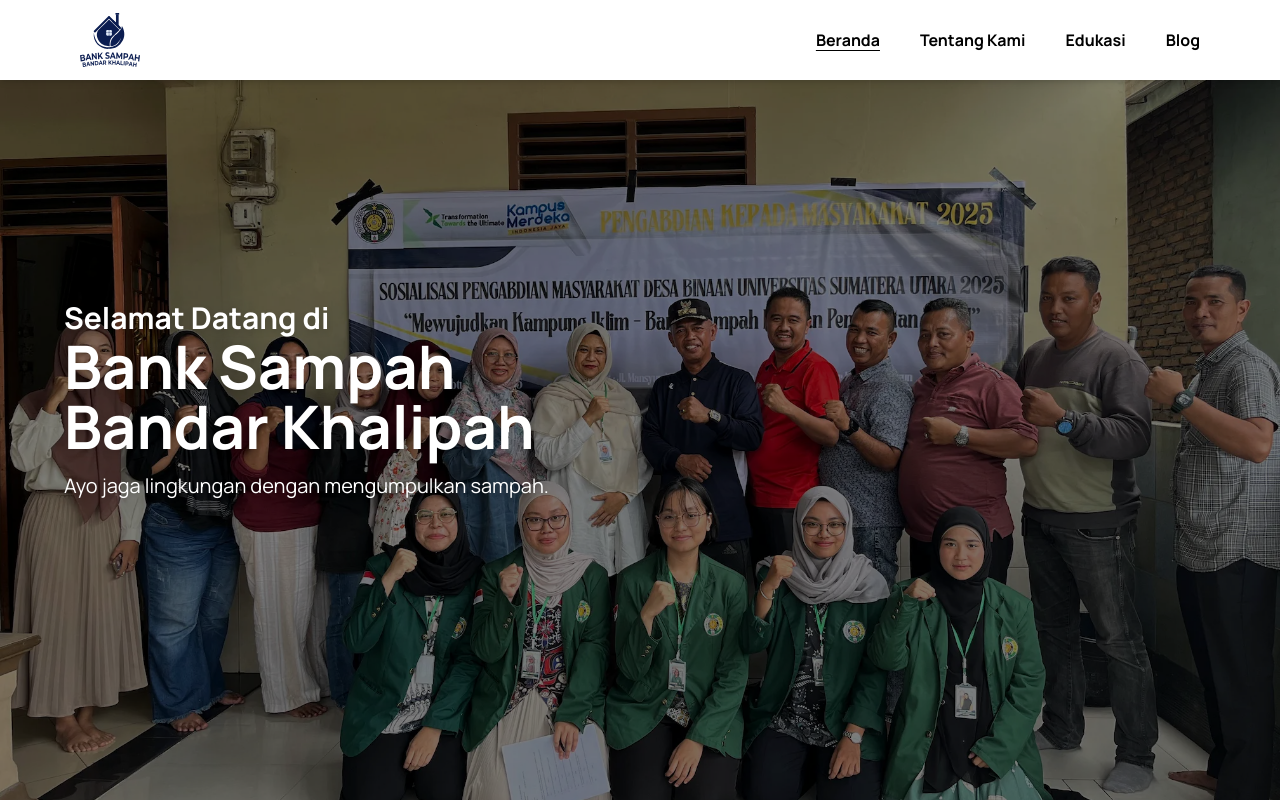
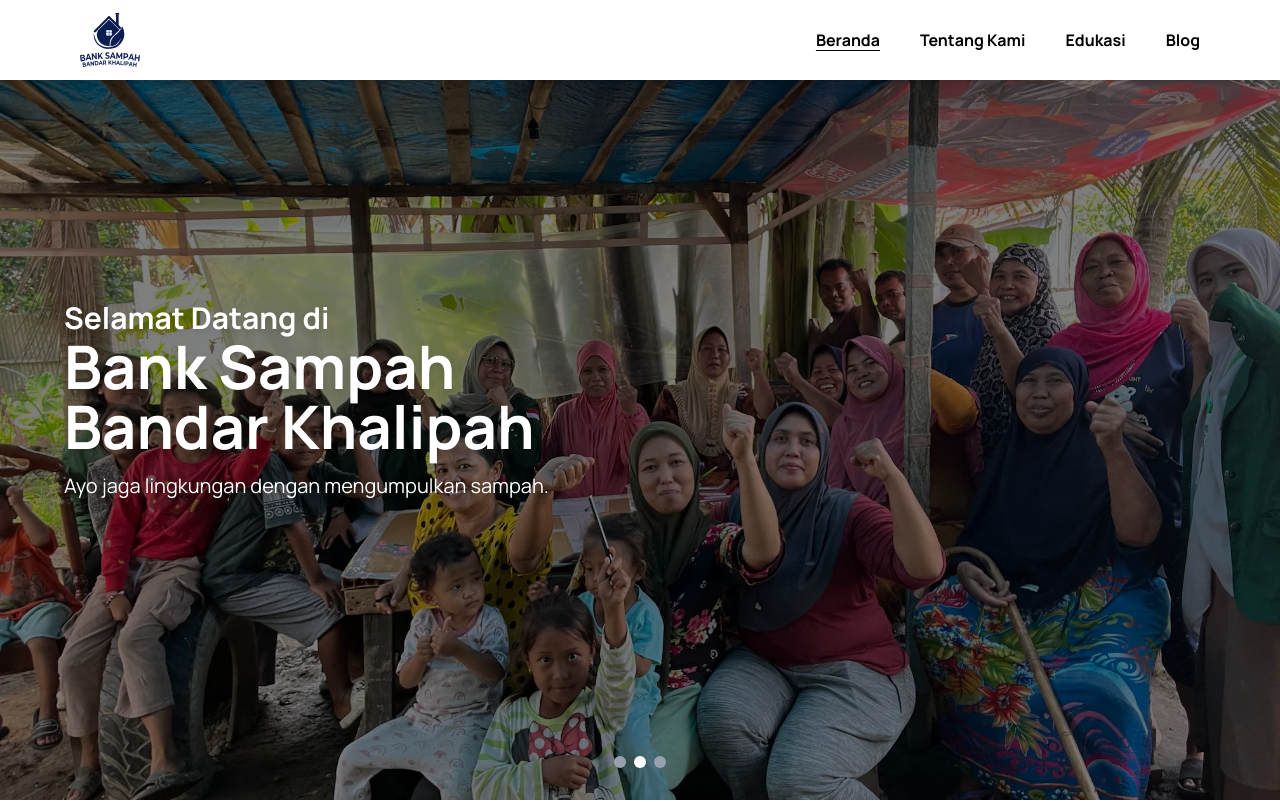
Before and after one commit to Bank-Sampah-Bandar-Khalipah/web-page, a React (Vite) app: page / in a window 1280 px wide. Shown: the top 802 px of the page. Built offline with nearby package versions, Linux system fonts and the light colour scheme.

Commit message:
carousel on home page

```diff
--- a/src/Components/HomePage/HeroHome.jsx
+++ b/src/Components/HomePage/HeroHome.jsx
@@ -1,22 +1,34 @@
-  import HeroImage from '../../assets/images/manfaatpage/bandarkhalipah2.webp'
+import { useEffect, useState } from 'react';
+import HeroImage1 from '../../assets/images/manfaatpage/bandarkhalipah2.webp';
+import HeroImage2 from '../../assets/images/manfaatpage/bandarkhalipah.webp';
+import HeroImage3 from '../../assets/images/partisipasi1.webp';
+
+const images = [HeroImage1, HeroImage2, HeroImage3];
 
 const HeroHome = () => {
+  const [currentIndex, setCurrentIndex] = useState(0);
+
+  // Ubah slide tiap 5 detik
+  useEffect(() => {
+    const interval = setInterval(() => {
+      setCurrentIndex((prev) => (prev + 1) % images.length);
+    }, 5000);
+    return () => clearInterval(interval);
+  }, []);
+
   return (
-    <section className='container mx-auto'>
+    <section className='container mx-auto relative h-[100vh] overflow-hidden'>
+      {/* Background Image */}
       <img
-          src={HeroImage}
-          alt="sampah"
-          className="absolute inset-0 h-full w-full object-cover"
+        src={images[currentIndex]}
+        alt="hero"
+        className="absolute inset-0 h-full w-full object-cover transition-opacity duration-1000"
       />
 
-      <div className="absolute inset-0 bg-black opacity-50"></div>
+      {/* Overlay */}
+      <div className="absolute inset-0 bg-black opacity-50 z-0"></div>
 
-      <div className="relative h-[100vh] w-full overflow-hidden">
-        {/* Gambar Background */}
-
-        {/* Overlay */}
-
-        {/* Teks di atas gambar */}
+      {/* Content */}
       <div className="relative z-10 flex h-full flex-col justify-center text-center md:text-left px-4 md:px-16">
         <h1 className="text-white text-xl md:text-3xl font-bold drop-shadow-md md:w-1/2">
           Selamat Datang di <br /><span className='text-4xl md:text-6xl'>Bank Sampah Bandar Khalipah</span>
@@ -25,9 +37,20 @@
           Ayo jaga lingkungan dengan mengumpulkan sampah.
         </p>
       </div>
+
+      {/* Dot Indicator */}
+      <div className="absolute bottom-8 left-1/2 -translate-x-1/2 flex gap-2 z-10">
+        {images.map((_, index) => (
+          <div
+            key={index}
+            className={`h-3 w-3 rounded-full ${
+              index === currentIndex ? 'bg-white' : 'bg-gray-400'
+            }`}
+          />
+        ))}
       </div>
     </section>
-  )
-}
+  );
+};
 
-export default HeroHome
+export default HeroHome;
```
Lines whose indentation alone changed are shown as unchanged.
